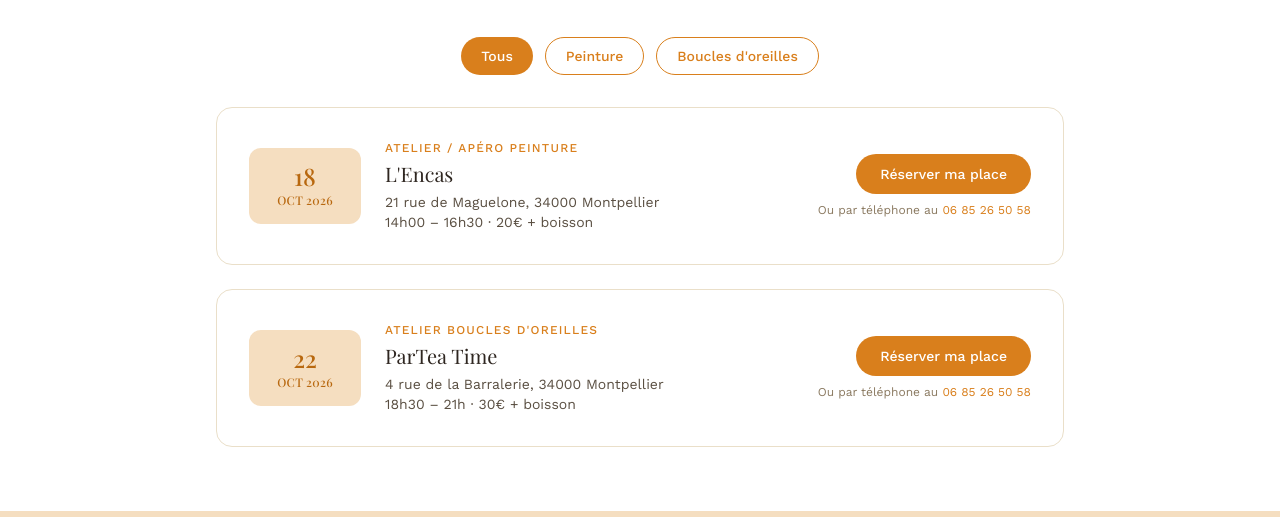
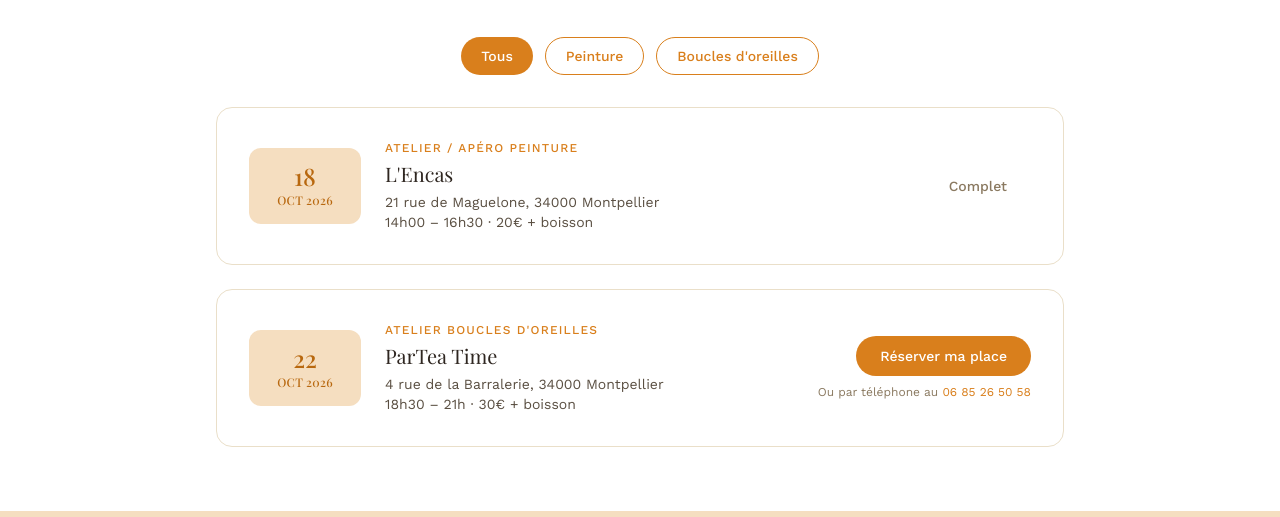
Before and after one commit to hernandcb/site-josephine, a website: page agenda.html in a window 1280 px wide. Shown: the part 283-800 px from the top of the page. Drawn offline with nearby package versions, Linux system fonts and the light colour scheme; a web font is replaced by a local one.

Commit message:
Update agenda.html

```diff
--- a/agenda.html
+++ b/agenda.html
@@ -299,11 +299,14 @@
       <p class="text-sm text-[#5A4F42]">14h00 – 16h30 · 20€ + boisson</p>
     </div>
     <div class="flex flex-col gap-2 md:items-end">
-      <a href="https://buy.stripe.com/00w14obkX27S4uC3oH0kE0e" data-umami-event="reserva-lencas-20oct" data-umami-event-ubicacion="agenda" class="btn-primary px-6 py-2.5 rounded-full text-sm font-medium text-center">Réserver ma place</a>
+
+       <span class="inline-block px-6 py-2.5 rounded-full text-sm font-medium text-center bg-[#EADFC9] text-[#8A7960]">Complet</span>
+
+    <!--  <a href="https://buy.stripe.com/00w14obkX27S4uC3oH0kE0e" data-umami-event="reserva-lencas-20oct" data-umami-event-ubicacion="agenda" class="btn-primary px-6 py-2.5 rounded-full text-sm font-medium text-center">Réserver ma place</a>
       <p class="text-xs text-[#8A7960] text-center md:text-right">
         Ou par téléphone au
         <a href="tel:0685265058" alt="Appel au 0685265058"  class="text-terracotta hover:underline">06 85 26 50 58</a>
-      </p>
+      </p> -->
     </div>
   </div>
 
```
